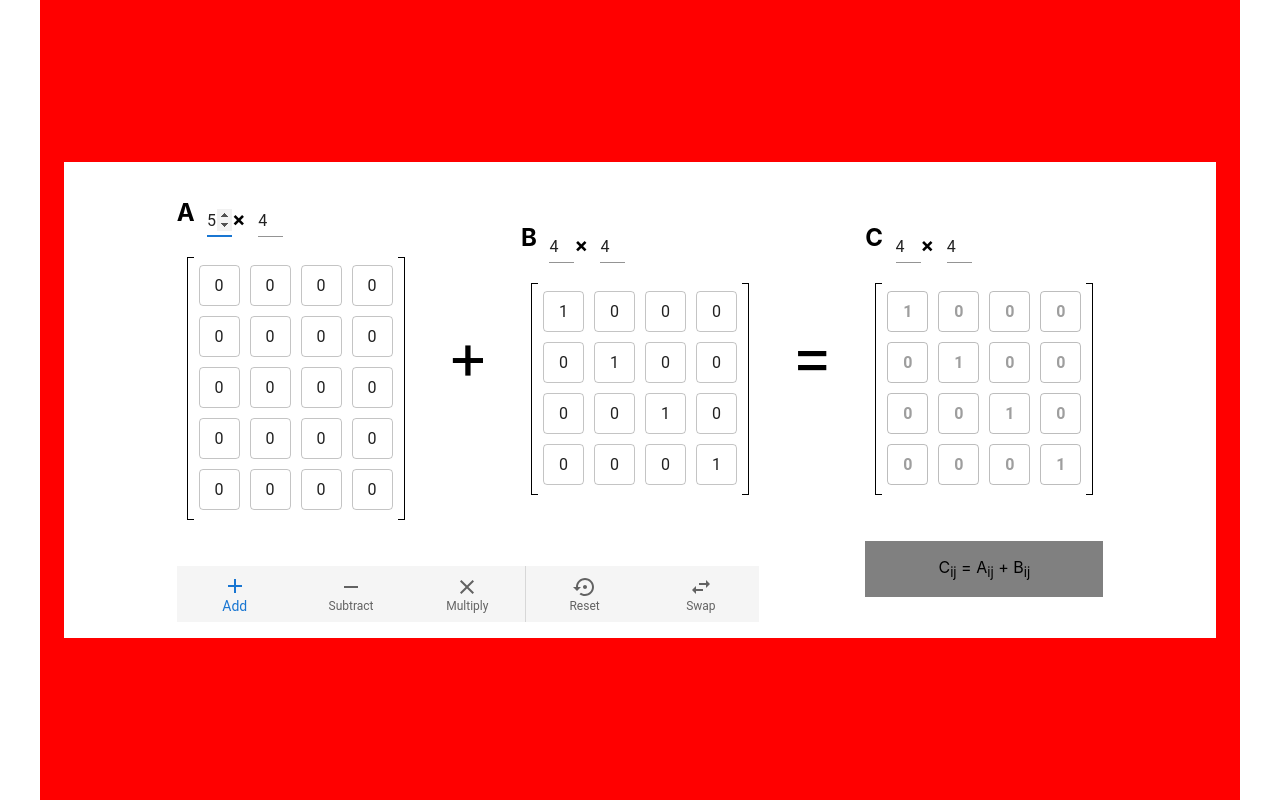
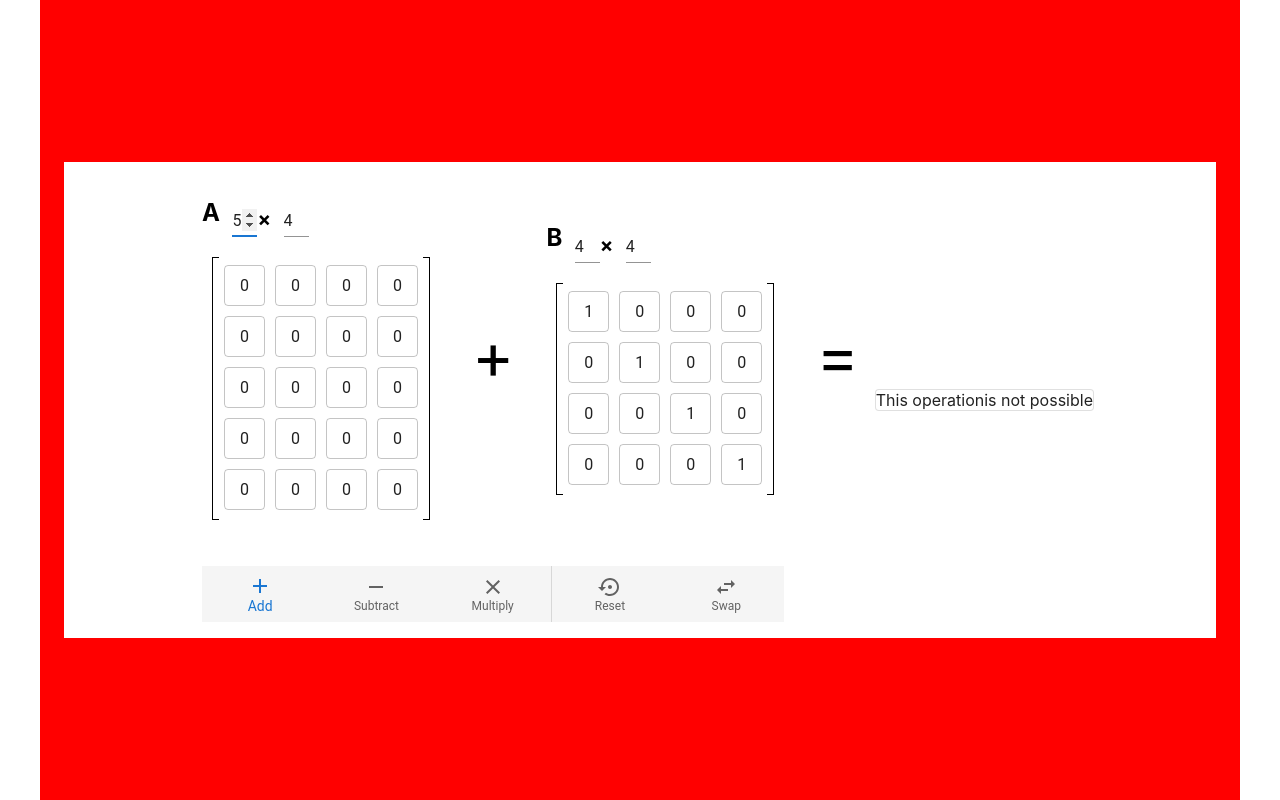
Before and after one commit to acodedoer/vizmat, a React (Create React App) app: page / in a window 1280 px wide. Both pictures are taken after a click on the element 219 px from the left and 246 px from the top of the page. Built offline with nearby package versions, Linux system fonts and the light colour scheme.

Commit message:
still cleaning up

```diff
--- a/src/App.tsx
+++ b/src/App.tsx
@@ -1,11 +1,8 @@
 import {useState, useEffect} from "react"
+import { matrixAddition, matrixSubtraction,matrixMultiplication} from "./utils";
 import Matrix from "./components/Matrix";
 import ErrorMessage from "./components/ErrorMessage";
-import Paper from '@mui/material/Paper';
-import SelectOperation from "./components/SelectOperation";
-import TextField from '@mui/material/TextField';
 import { MatrixArithmeticArea } from "./components/MatrixArithmetic";
-import ArithmeticArea from "./components/ArithmeticArea";
 import "./App.css";
 import { Container } from "@mui/system";
 import { BottomNavigation, BottomNavigationAction, Box } from "@mui/material";
@@ -16,34 +13,68 @@ import ArithmeticSign from "./components/ArithmeticSign";
 import ResetIcon from "@mui/icons-material/SettingsBackupRestore"
 import SwapIcon from "@mui/icons-material/SwapHoriz"
 import Divider from '@mui/material/Divider';
-import { ConstructionOutlined } from "@mui/icons-material";
 
 function App() {
   const formulas = [
                     <p>C<sub>ij</sub> = A<sub>ij</sub> + B<sub>ij</sub></p>,
                     <p>C<sub>ij</sub> = A<sub>ij</sub> - B<sub>ij</sub></p>,
                     <p>C<sub>ij</sub> = A<sub>ij</sub> * B<sub>ij</sub></p>
-                  ]
+  ]
 
+  const initialState = {
+    m1:{matrix:[[0,0,0,0],[0,0,0,0],[0,0,0,0],[0,0,0,0]], size:[4,4]},
+    m2:{matrix:[[1,0,0,0],[0,1,0,0],[0,0,1,0],[0,0,0,1]], size:[4,4]},
+    answer:{matrix:[[0,0,0,0],[0,0,0,0],[0,0,0,0],[0,0,0,0]], size:[4,4]},
+    solution:"",
+    operation:1,
+  }
+
+  //update the state if any matrix, operation, or answer is upated
+  const updateState = (property:string, value:any) => {
+      switch (property) {
+        case "m1":
+          setState({...state, m1:value});
+          break
+        case "m2":
+          setState({...state, m2:value});
+          break
+        case "answer":
+          setState({...state, answer:value});
+          break
+        case "solution":
+          setState({...state, solution:value});
+          break
+        case "operation":
+          setState({...state, operation:value});
+          break
+      }
+  }
+
+  //handle changes in the size of a matrix
   const modifyMatrix = (name:string, rows:number, columns:number) => {
+    if(rows>6 || columns>6 || rows<1 || columns<1) return;
 
-    if(rows>6 || columns>6 || rows<1 || columns<1) return;
+    //copy old matrix to modify from state
     const matrix:number[][] = [...state[name].matrix]
 
+    //remove rows
     while(matrix.length>rows){
       matrix.pop();
     }
 
+    //remove columns (for each row)
     while(matrix[0].length>columns){
       matrix.map((row)=>row.pop());
     }
 
+    //add 0 rows
     if(rows>matrix.length){
       const row = [];
       for(let i = 0; i<matrix[0].length; i++){row.push(0)}
       matrix.push(row);
     }
 
+    //add 0 columns for each row
     if(columns>matrix[0].length){
       const count:number = columns - matrix[0].length;
       const extra: number[] = [];
@@ -54,48 +85,36 @@ function App() {
         matrix[i] = row;
       })
     }
-    if(name === "m1")setState({...state, m1:{matrix,size:[rows,columns]}});
-    else if (name === "m2")setState({...state, m2:{matrix,size:[rows,columns]}});
-  }
-  const initialState = {
-    m1:{matrix:[[0,0,0,0],[0,0,0,0],[0,0,0,0],[0,0,0,0]], size:[4,4]},
-    m2:{matrix:[[1,0,0,0],[0,1,0,0],[0,0,1,0],[0,0,0,1]], size:[4,4]},
-    answer:{matrix:[[0,0,0,0],[0,0,0,0],[0,0,0,0],[0,0,0,0]], size:[4,4]},
-    solution:"",
-    operation:1,
 
+    updateState(name, {matrix,size:[matrix.length, matrix[0].length]});
   }
 
   const initialVisualStates = {selectedCell:{question:{i:null,j:null}, answer:{i:null,j:null}}}
 
   const [visualState, setVisualState] = useState(initialVisualStates);
   const [state, setState] = useState(initialState);
+  const [showError, setShowError] = useState(false);
 
-  console.log(state)
-  const updateMatrix = (value, i , j, name) => {
+  //handle changes in the elements of a matrix
+  const updateMatrix = (value:string, i:number, j:number, name:string) => {
     let matrix = [...state[name].matrix];
-    matrix[i][j] = parseInt(value) || matrix[i][j];
-
-    if(name === "m1")setState({...state, m1:{matrix,size:[matrix.length,matrix[0].length]}});
-    else if (name === "m2")setState({...state, m2:{matrix,size:[matrix.length,matrix[0].length]}});
-
-    // setState({m1:name=="m1"?{matrix:performOperation(), size:[4,4]}, m2:name=="m2"?matrix:state.m2.matrix, answer: {matrix:performOperation(), size:[4,4]}, solution:state.solution, operation:state.operation});
+    matrix[i][j] = parseInt(value)===0?0:(parseInt(value)|| matrix[i][j]);
+    updateState(name,{matrix,size:[matrix.length,matrix[0].length]})
   }
 
+  //swap matrices A and B
   const swapMatrices = () => {
-    const m1_ = [...state.m2];
-    const m2_ = [...state.m1];
+    const m1_ = state.m2;
+    const m2_ = state.m1;
+    console.log("here")
     setState({...state,m1:m1_,m2:m2_})
-  }
-
-  const setOperation = (op) => {
-    setState({m1:state.m1, m2:state.m2, answer: state.answer, solution:state.solution, operation:op});
   }
 
   useEffect(() => {
     updateAnswer();
   }, [state.operation, state.m1, state.m2]);
 
+  //check if operation is valid given the current size of matrices A and B
   const isOperationValid = () => {
     if (state.operation === 1 || state.operation === 2){
       if(state.m1.size[0] === state.m2.size[0] && state.m1.size[1] === state.m2.size[1]) return true;
@@ -110,14 +129,18 @@ function App() {
     return false
   }
 
+  //perform the chosen opetation if possible and update the answer matrix
   const updateAnswer = () =>{
     if(isOperationValid()){
-      setState({m1:state.m1, m2:state.m2, answer: {matrix:performOperation(), size:[4,4]}, solution:state.solution, operation:state.operation});
+      setShowError(false);
+      const matrix:number[][] = performOperation();
+      updateState("answer",{matrix,size:[matrix.length, matrix[0].length]})
     }
-    else console.log("Operation cannot be perfomed")
+    else setShowError(true);
   }
 
-  const showSolution = (m, n) =>{
+  //highligh appropriat elements in A and B if an element in C is clicked
+  const showSolution = (m:number, n:number) =>{
     setVisualState({selectedCell:{question:{i:m,j:n}, answer:{i:m,j:n}}});
     let solution = "";
     if(state.operation == 1){
@@ -134,18 +157,18 @@ function App() {
       }
     }
 
-    setState({m1:state.m1, m2:state.m2, answer: state.answer, solution:solution,operation: state.operation});
+    updateState("solution", solution);
   }
 
   const performOperation = () => {
     if(isOperationValid()){
     switch (state.operation) {
       case 1:
-        return addMatrices(state.m1.matrix,state.m2.matrix)
+        return matrixAddition(state.m1.matrix,state.m2.matrix)
       case 2:
-        return subtractMatrix(state.m1.matrix,state.m2.matrix)
+        return matrixSubtraction(state.m1.matrix,state.m2.matrix)
       case 3:
-        return multplyMatrices(state.m1.matrix,state.m2.matrix)
+        return matrixMultiplication(state.m1.matrix,state.m2.matrix)
       default:
         throw new Error ('Inavlid operaion selected!');
     }
@@ -153,45 +176,9 @@ function App() {
   else return state.answer.matrix
   }
 
-  const addMatrices = (m1:any,m2:any) => {
-    const matrix = [];
-    for(let i =0; i<m1.length; i++){
-      let row = [];
-      for(let j = 0; j<m1[0].length; j++){
-        row.push(m1[i][j] + m2[i][j]);
-      }
-      matrix.push(row);
-    }
-    return matrix;
-  }
 
-  const subtractMatrix = (m1:any,m2:any) => {
-    const matrix = [];
-    for(let i =0; i<m1.length; i++){
-      let row = [];
-      for(let j = 0; j<m1[0].length; j++){
-        row.push(m1[i][j] - m2[i][j]);
-      }
-      matrix.push(row);
-    }
-    return matrix;
-  }
 
-  const multplyMatrices = (m1, m2) =>{
-    const matrix = []
-    for(let i = 0; i<m1.length; i++){
-      let row = [];
-      for (let j = 0; j<m2[0].length; j++){
-        let cell = 0;
-        m1[i].forEach((num,index) => {
-          cell+=num *m2[index][j];
-        });
-        row.push(cell);
-      }
-      matrix.push(row);
-    }
-    return matrix;
-  }
+
 
 
   return (
@@ -217,7 +204,7 @@ function App() {
           <BottomNavigation
             value={state.operation-1}
             onChange={(event, newValue) => {
-              setOperation(newValue)
+              updateState("operation",newValue+1)
             }}
             sx={{
               backgroundColor:"#f5f5f5",
@@ -225,9 +212,9 @@ function App() {
             }}
             showLabels
           >
-            <BottomNavigationAction label="Add" icon={<AddIcon/>} onClick={()=> setOperation(1)}/>
-            <BottomNavigationAction label="Subtract" icon={<SubtractIcon/>} onClick={()=> setOperation(2)} />
-            <BottomNavigationAction label="Multiply" icon={<MultiplyIcon/>} onClick={()=> setOperation(3)}/>
+            <BottomNavigationAction label="Add" icon={<AddIcon/>}/>
+            <BottomNavigationAction label="Subtract" icon={<SubtractIcon/>}/>
+            <BottomNavigationAction label="Multiply" icon={<MultiplyIcon/>}/>
             <Divider orientation="vertical" flexItem />
             <BottomNavigationAction label="Reset" icon={<ResetIcon/>} onClick={()=>setState(initialState)} />
             <BottomNavigationAction label="Swap" icon={<SwapIcon />} onClick={swapMatrices} />
@@ -236,14 +223,15 @@ function App() {
         </Box>
         <ArithmeticSign sign={0} style={{position:"relative", bottom:"44px"}}/>
         <Box>
-        <Matrix mat={state.answer} visualise={visualState.selectedCell}  name={"answer"} operation={state.operation} showSolution={showSolution} modifyMatrix={modifyMatrix} updateMatrix={updateMatrix} style={{flexBasis: "40%", flexShrink:0}}/>
+        {showError?<ErrorMessage/>:
+        <><Matrix mat={state.answer} visualise={visualState.selectedCell}  name={"answer"} operation={state.operation} showSolution={showSolution} modifyMatrix={modifyMatrix} updateMatrix={updateMatrix} style={{flexBasis: "40%", flexShrink:0}}/>
 
         <BottomNavigation style={{backgroundColor:"gray", margin:"16px", height:state.solution===""?undefined:"150px"}}>
           <div style={{textAlign:"center"}}>
-            <p>{formulas[state.operation - 1]}</p>
-            <p>{state.solution}</p>
+            <span>{formulas[state.operation - 1]}</span>
+            <span>{state.solution}</span>
           </div>
-        </BottomNavigation>
+        </BottomNavigation></>}
       </Box>
       </MatrixArithmeticArea>
     </Container>
--- a/src/components/ArithmeticSign.tsx
+++ b/src/components/ArithmeticSign.tsx
@@ -1,6 +1,3 @@
-import { ArithmeticSigns } from "../types/typesArithmetic"
-
-type Sign = keyof typeof ArithmeticSigns;
 const signs = [<>&#61;</>,<>&#43;</>,<>&#8722;</>,<>&#215;</>]
 const ArithmeticSign = (props:any) => {
     const sign:number = props.sign;
--- /dev/null
+++ b/src/components/ErrorMessage.tsx
@@ -0,0 +1,9 @@
+import { Card } from "@mui/material"
+
+const ErrorMessage = ({message,operation, m1, m2}:any) => {
+    return(
+        <Card variant="outlined">This operationis not possible</Card>
+    )
+}
+
+export default ErrorMessage;
--- a/src/components/Matrix.tsx
+++ b/src/components/Matrix.tsx
@@ -57,7 +57,6 @@ const Matrix = ({mat, updateMatrix, name, visualise, operation, showSolution, mo
 
                     /></td>
 
-                    // <td  onClick ={()=>showSolution(i,j)} data-i={i} data-j={j} style={{width:"40px",textAlign:"center", cursor:"pointer",padding:"5px", backgroundColor:visualise.answer.i == i && visualise.answer.j == j?"red":""}} key={`${i}${j}`}> {y} </td>
                     )}
                 </tr>
             )}
--- /dev/null
+++ b/src/utils/MatrixAddition.ts
@@ -0,0 +1,13 @@
+const matrixAddition = (m1:number[][],m2:number[][]) => {
+    const matrix = [];
+    for(let i =0; i<m1.length; i++){
+      let row = [];
+      for(let j = 0; j<m1[0].length; j++){
+        row.push(m1[i][j] + m2[i][j]);
+      }
+      matrix.push(row);
+    }
+    return matrix;
+}
+
+export default matrixAddition;
--- /dev/null
+++ b/src/utils/index.ts
@@ -0,0 +1,5 @@
+import matrixAddition from "./MatrixAddition";
+import matrixMultiplication from "./matrixMultiplication";
+import matrixSubtraction from "./matrixSubtraction";
+
+export   {matrixAddition,matrixMultiplication, matrixSubtraction}
--- /dev/null
+++ b/src/utils/matrixMultiplication.ts
@@ -0,0 +1,18 @@
+const matrixMultiplication = (m1:number[][], m2:number[][]) =>{
+    const matrix = []
+    for(let i = 0; i<m1.length; i++){
+      let row = [];
+      for (let j = 0; j<m2[0].length; j++){
+        let cell = 0;
+        m1[i].forEach((num,index) => {
+          cell+=num *m2[index][j];
+        });
+        row.push(cell);
+      }
+      matrix.push(row);
+    }
+    console.log(matrix)
+    return matrix;
+}
+
+export default matrixMultiplication;
--- /dev/null
+++ b/src/utils/matrixSubtraction.ts
@@ -0,0 +1,13 @@
+const matrixSubtraction = (m1:number[][],m2:number[][]) => {
+    const matrix = [];
+    for(let i =0; i<m1.length; i++){
+      let row = [];
+      for(let j = 0; j<m1[0].length; j++){
+        row.push(m1[i][j] - m2[i][j]);
+      }
+      matrix.push(row);
+    }
+    return matrix;
+}
+
+export default matrixSubtraction;
```
Also changed, not shown: src/components/MatrixDimension.tsx (+0 -17 lines).
